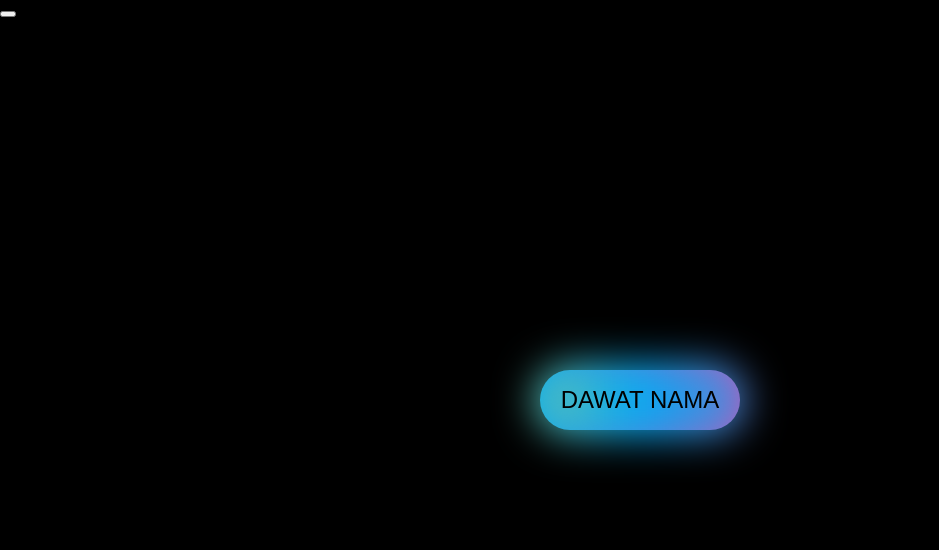
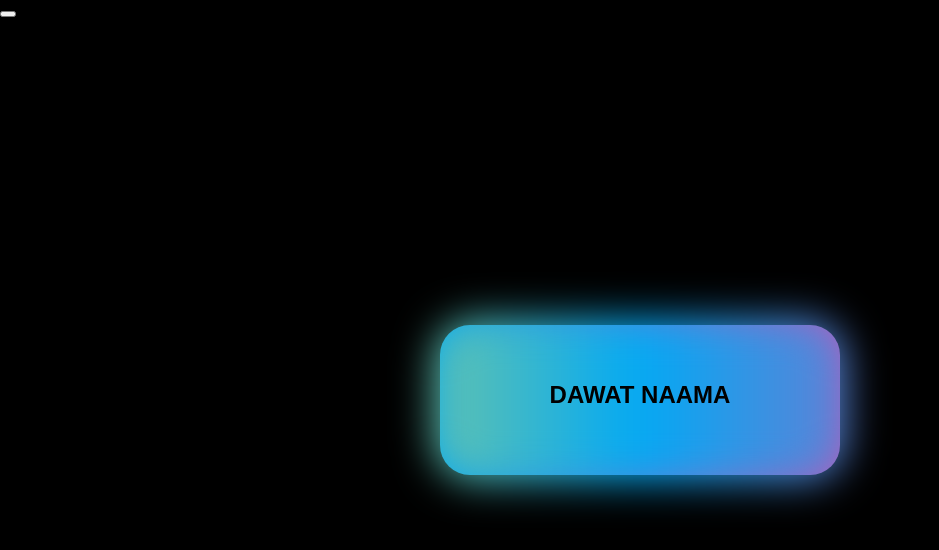
Before and after one commit to ZedTiger/invitation, a plain HTML site: page index.html in a window 1280 px wide. Shown: the whole page, without its empty margins (0-939 px from the left). Drawn offline with Linux system fonts and the light colour scheme.

Commit message:
Update index.html

```diff
--- a/index.html
+++ b/index.html
@@ -14,8 +14,10 @@ a {
  top: 50%;
  left: 50%;
  transform: translate(-50%,-50%);
- width: 200px;
- height: 60px;
+ width: 400px;
+ height: 150px;
+ padding-top: 40px;
+ padding-bottom: 20px;
  text-align: center;
  line-height: 60px;
  color: rgb(0, 0, 0);
@@ -71,7 +73,7 @@ a:hover:before {
 
 
 <body>
-  <button><a href='https://zedtiger.github.io/invitation/realinvi2'>DAWAT NAMA</a></button>
+  <button><a href='https://zedtiger.github.io/invitation/realinvi2'><strong>DAWAT NAAMA</strong></a></button>
 </body>
 
 </html>
```
